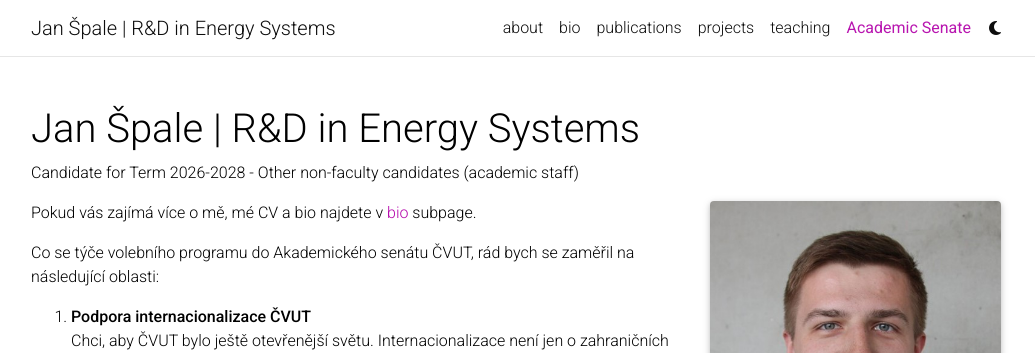
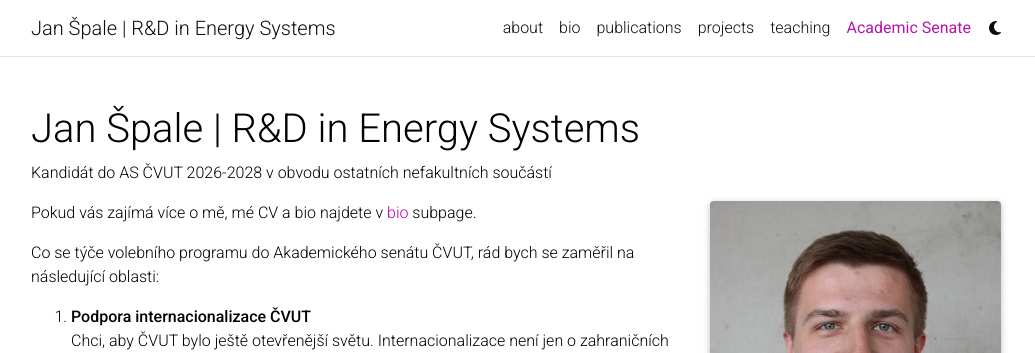
Before and after one commit to janspale/janspale.github.io, a Jekyll site: the page built from _pages/senate.md, in a window 1280 px wide and 900 px high. Shown: the top 353 px of the window, without its empty margins (124-1159 px from the left). Built offline with Jekyll 4.4.1, drawn with Linux system fonts in a browser that asks for light colours; full-size pictures stand in for the smaller copies a plugin makes; comment, search, counter and statistics services are not loaded; a style sheet for code colours, icons or effects is not loaded; some of the changed lines change nothing that is shown.

Commit message:
modified:   _pages/senate.md

```diff
--- a/_pages/senate.md
+++ b/_pages/senate.md
@@ -2,7 +2,7 @@
 layout: about
 permalink: /senate/
 title: Academic Senate
-subtitle: Candidate for Term 2026-2028 - Other non-faculty candidates (academic staff)
+subtitle: Kandidát do AS ČVUT 2026-2028 v obvodu ostatních nefakultních součástí
 nav: true
 nav_order: 5
 
@@ -28,16 +28,16 @@
 1. **Podpora internacionalizace ČVUT**<br>
 Chci, aby ČVUT bylo ještě otevřenější světu. Internacionalizace není jen o zahraničních výjezdech, ale také o tom, aby univerzita dokázala přitahovat špičkové zahraniční odborníky, studenty i projekty. Kvalitní mezinárodní spolupráce posouvá školu dopředu a zároveň zvyšuje prestiž celé univerzity, v opačném případě zahnije.
 
-2. **Užší a efektivnější spolupráce s průmyslem**<br>
+1. **Užší a efektivnější spolupráce s průmyslem**<br>
 Věřím, že propojení akademické sféry a průmyslové praxe je klíčové pro rozvoj moderní techniky a její roli ve společnosti. Chci podporovat projekty, které mají skutečný dopad na průmysl i společnost. Lepší komunikace, pružnější smluvní procesy a aktivní zapojení výzkumných týmů a studentů mohou vést k hodnotným partnerstvím.
 
-3. **Důraz na kvalitu aplikovaného výzkumu**<br>
+1. **Důraz na kvalitu aplikovaného výzkumu**<br>
 ČVUT má potenciál být lídrem v aplikovaném výzkumu a v mnoha oblastech tomu tak je, v jiných ale zaostává. Je důležité zaměřovat se na výstupy, které mají praktickou využitelnost a přinášejí skutečné inovace. Chci podpořit opatření, která zvýhodní kvalitní a efektivní výsledky před čistým počtem publikací či projektů.
 
-4. **Lepší podmínky pro mladé vědce a doktorandy**<br>
+1. **Lepší podmínky pro mladé vědce a doktorandy**<br>
 Mladí akademici jsou budoucností ČVUT. Je potřeba zlepšit jejich pracovní prostředí, zjednodušit administrativu, nabídnout jasné kariérní dráhy a zajistit adekvátní podporu pro jejich profesní růst. Motivované a stabilní týmy jsou základem úspěšného výzkumu. Transperentní a spravedlivé (nejen finanční) ohodnocení jejich práce je rovněž klíčové.
 
-5. **Podpora nefakultních součástí ČVUT**<br>
+1. **Podpora nefakultních součástí ČVUT**<br>
 Nefakultní pracoviště hrají důležitou roli v životě univerzity, a přesto jejich hlas často není slyšet nebo je podreprezentován. Usiluji o to, aby byly jejich potřeby v AS ČVUT spravedlivě reflektovány. Zaslouží si podmínky pro dlouhodobý rozvoj a stabilní financování.
 
 Jo a mimochodem, mám předchozí zkušenosti ze senátu... jak můžete vidět na fotce z [The Senate](http://famousredwoods.com/the_senate/) v Sequoia NP, California.
```
